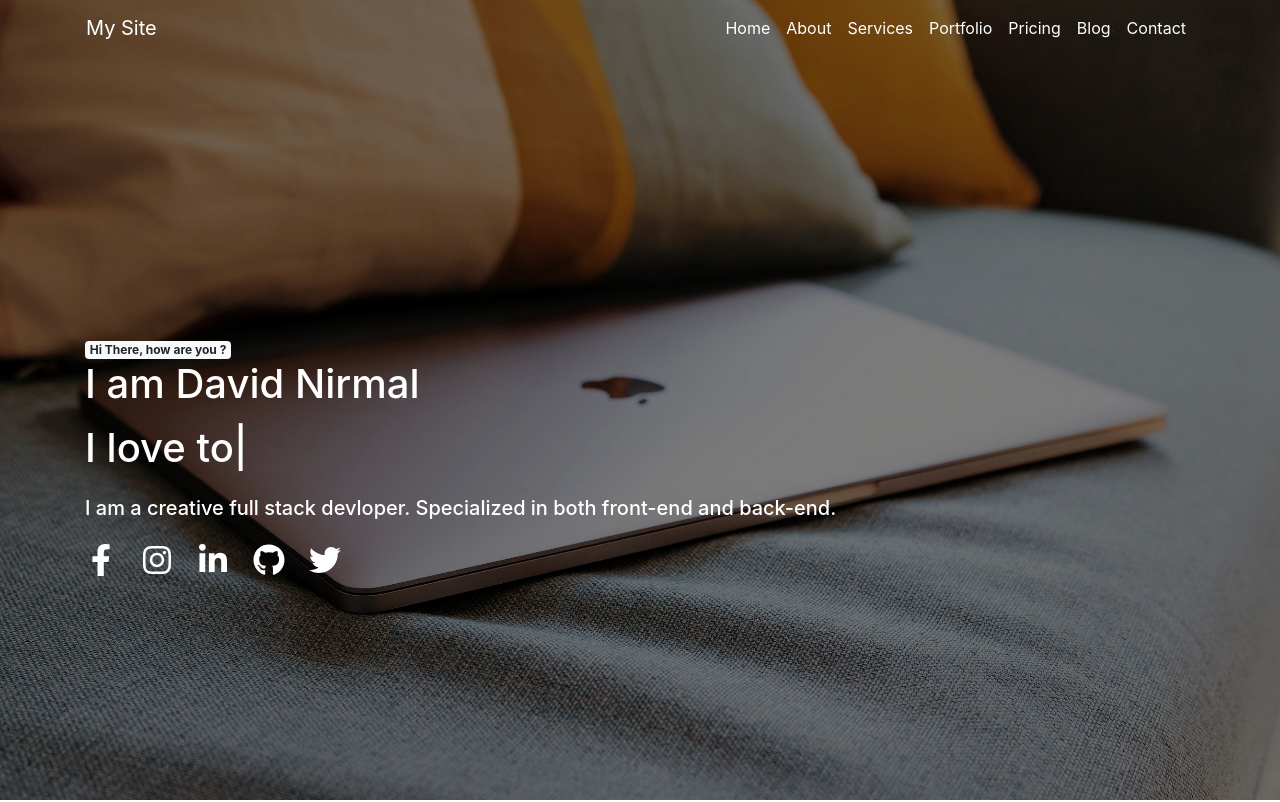
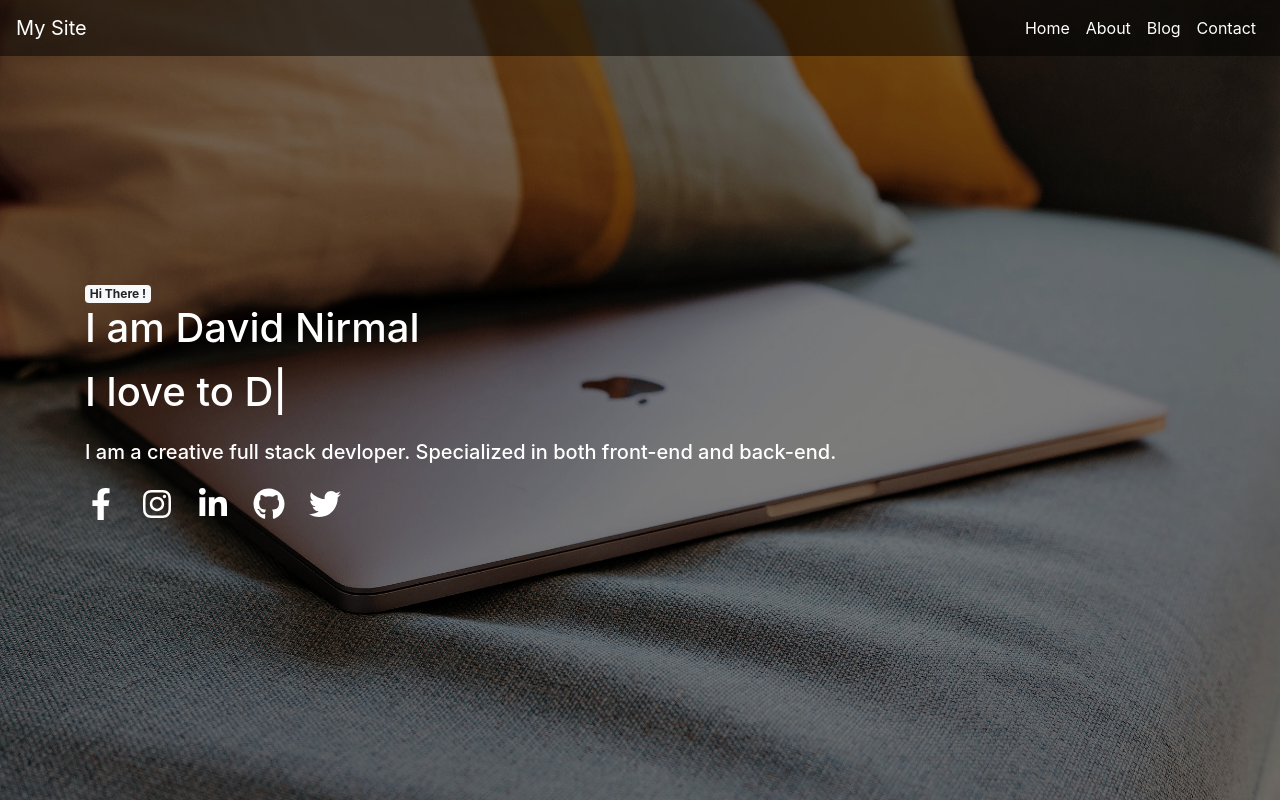
Before and after one commit to davidn07/portfolio, a React (Create React App) app: page / in a window 1280 px wide. Shown: the top 802 px of the page. Built offline with nearby package versions, Linux system fonts and the light colour scheme.

Commit message:
Smooth Scroll

```diff
--- a/package.json
+++ b/package.json
@@ -15,6 +15,7 @@
     "react-icons": "^4.2.0",
     "react-router-dom": "^5.2.0",
     "react-scripts": "4.0.3",
+    "react-scroll": "^1.8.2",
     "react-typical": "^0.1.3",
     "web-vitals": "^1.0.1"
   },
--- a/src/components/About/index.js
+++ b/src/components/About/index.js
@@ -29,6 +29,7 @@ const Index = () => {
           src={My}
           className="img-fluid"
           height="300px"
+          id="about"
         />
       </div>
       <div className="d-flex flex-column w-100 p-4">
--- a/src/components/Contact/index.js
+++ b/src/components/Contact/index.js
@@ -10,7 +10,10 @@ import { motion } from "framer-motion";
 
 const Index = () => {
   return (
-    <div className="container mt-5 box p-4 d-flex flex-column align-items-center">
+    <div
+      id="contact"
+      className="container mt-5 box p-4 d-flex flex-column align-items-center"
+    >
       <h4>Contact Me</h4>
       <div className="d-flex flex-column flex-md-row justify-content-between mt-5 w-100">
         <div className="d-flex flex-column">
--- a/src/components/Main/index.js
+++ b/src/components/Main/index.js
@@ -18,9 +18,10 @@ const Index = () => {
       transition={{ ease: "easeIn", duration: 1, type: "spring" }}
       className="container d-flex flex-column justify-content-center"
       style={{ height: "100%" }}
+      id="home"
     >
       <div>
-        <Badge variant="light">Hi There, how are you ?</Badge>
+        <Badge variant="light">Hi There !</Badge>
       </div>
       <div>
         <h1 className="text-white">I am David Nirmal</h1>
--- a/src/components/Navbar/index.js
+++ b/src/components/Navbar/index.js
@@ -1,37 +1,42 @@
 import React from "react";
 import { Navbar, Nav } from "react-bootstrap";
+import { Link } from "react-scroll";
 
 function Index() {
   return (
     <>
       <div className="container p-0">
-        <Navbar className="transperent " expand="lg">
+        <Navbar
+          className="transperent fixed-top"
+          style={{
+            background:
+              "linear-gradient( rgba(0, 0, 0, 0.5), rgba(0, 0, 0, 0.5) )",
+          }}
+          expand="lg"
+        >
           <Navbar.Brand className="text-white" href="#home">
             My Site
           </Navbar.Brand>
           <Navbar.Toggle aria-controls="basic-navbar-nav" />
           <Navbar.Collapse id="basic-navbar-nav">
             <Nav className="ml-auto">
-              <Nav.Link className="text-white" href="#home">
-                Home
+              <Nav.Link className="text-white">
+                <Link to="home" smooth={true}>
+                  Home
+                </Link>
               </Nav.Link>
               <Nav.Link className="text-white" href="#link">
-                About
-              </Nav.Link>
-              <Nav.Link className="text-white" href="#link">
-                Services
-              </Nav.Link>
-              <Nav.Link className="text-white" href="#link">
-                Portfolio
-              </Nav.Link>
-              <Nav.Link className="text-white" href="#link">
-                Pricing
+                <Link to="about" smooth={true}>
+                  About
+                </Link>
               </Nav.Link>
               <Nav.Link className="text-white" href="#link">
                 Blog
               </Nav.Link>
               <Nav.Link className="text-white" href="#link">
-                Contact
+                <Link to="contact" smooth={true}>
+                  Contact
+                </Link>
               </Nav.Link>
             </Nav>
           </Navbar.Collapse>
```
